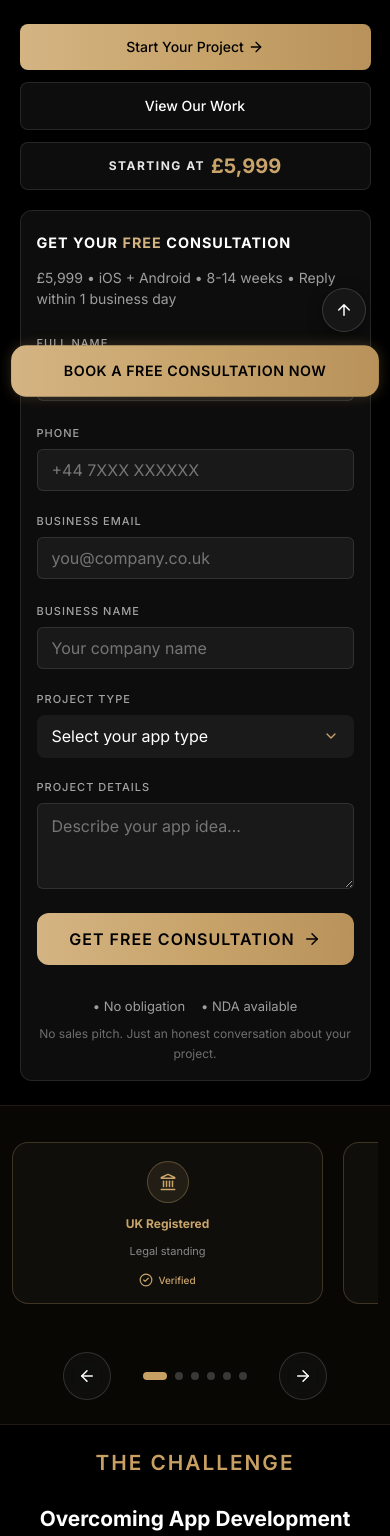
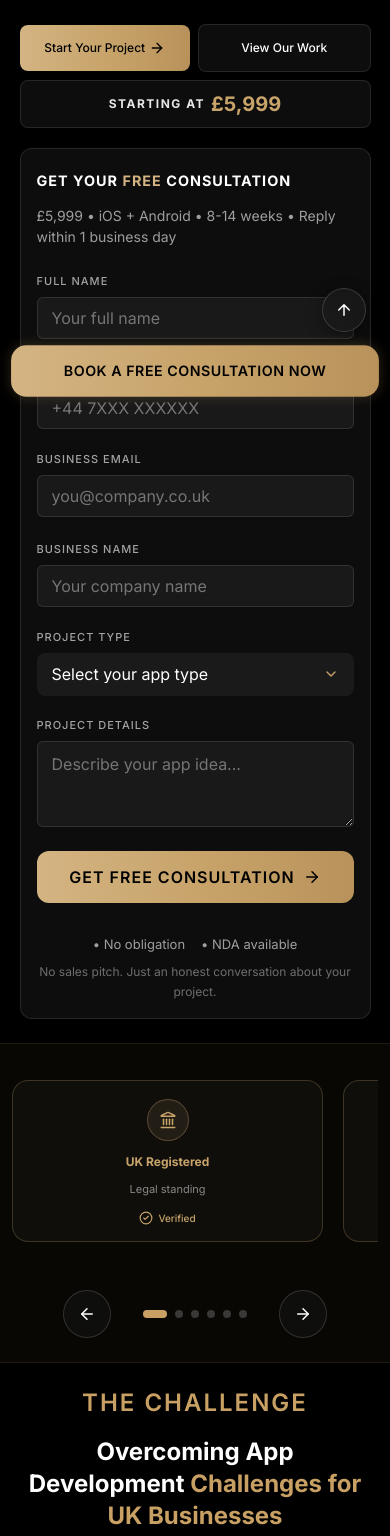
Before and after one commit to faheemnazir/landingpagedan, a React (Vite) app: page / in a window 390 px wide. Shown: the part 432-1968 px from the top of the page. Built offline with nearby package versions, Linux system fonts and the light colour scheme.

Commit message:
Fix: improve mobile responsiveness, make Hero buttons side-by-side, import Google Fonts for uniform layout

```diff
--- a/index.html
+++ b/index.html
@@ -5,6 +5,9 @@
     <link rel="icon" type="image/svg+xml" href="/favicon.svg" />
     <meta name="viewport" content="width=device-width, initial-scale=1.0" />
     <title>daneen-al-majaz</title>
+    <link rel="preconnect" href="https://fonts.googleapis.com">
+    <link rel="preconnect" href="https://fonts.gstatic.com" crossorigin>
+    <link href="https://fonts.googleapis.com/css2?family=Inter:wght@300;400;500;600;700;800;900&display=swap" rel="stylesheet">
   </head>
   <body>
     <div id="root"></div>
--- a/src/components/Challenges.css
+++ b/src/components/Challenges.css
@@ -190,19 +190,21 @@
 }
 
 /* ── Responsive breakpoints ── */
-@media (max-width: 1024px) and (orientation: portrait) {
+@media (max-width: 1024px) {
   .challenges {
-    padding-top: 40px;
-    padding-bottom: 40px;
+    padding-top: 32px;
+    padding-bottom: 32px;
   }
 
   .challenges-grid {
+    display: grid;
+    grid-template-columns: repeat(2, 1fr);
     gap: 20px;
   }
 
   .challenge-card {
-    flex: 0 0 calc((100% - 20px) / 2);
-    min-height: 420px;
+    min-height: auto;
+    height: 100%;
   }
 
   .challenges-callout {
@@ -215,24 +217,24 @@
   }
 }
 
-@media (max-width: 768px) and (orientation: portrait) {
+@media (max-width: 768px) {
   .challenges {
-    padding-top: 48px;
-    padding-bottom: 48px;
+    padding-top: 24px;
+    padding-bottom: 24px;
   }
 
   .challenges-header {
-    margin-bottom: 32px;
+    margin-bottom: 24px;
   }
 
   .challenges-header .badge {
-    margin-bottom: 28px;
+    margin-bottom: 16px;
   }
 
   .challenges-header h2 {
-    font-size: 1.3rem;
+    font-size: 1.5rem;
     line-height: 1.35;
-    margin-bottom: 28px;
+    margin-bottom: 16px;
   }
 
   .challenges-subtitle {
@@ -247,6 +249,8 @@
     -webkit-overflow-scrolling: touch;
     scrollbar-width: none;
     -ms-overflow-style: none;
+    gap: 16px;
+    padding-bottom: 16px;
   }
 
   .challenges-grid::-webkit-scrollbar {
@@ -254,10 +258,11 @@
   }
 
   .challenge-card {
-    flex: 0 0 85%;
+    flex: 0 0 88%;
     height: auto;
-    min-height: 380px;
+    min-height: auto;
     scroll-snap-align: start;
+    padding: 24px 16px;
   }
 
   .card-top {
@@ -266,5 +271,6 @@
 
   .challenges-callout {
     border-radius: 16px;
+    padding: 20px 16px;
   }
 }
--- a/src/components/Hero.css
+++ b/src/components/Hero.css
@@ -371,7 +371,7 @@
 }
 
 
-@media (max-width: 1024px) and (orientation: portrait) {
+@media (max-width: 1024px) {
   .hero {
     grid-template-columns: 1fr;
     gap: 32px;
@@ -429,7 +429,7 @@
   }
 }
 
-@media (max-width: 768px) and (orientation: portrait) {
+@media (max-width: 768px) {
   .hero {
     padding-top: 20px;
     padding-bottom: 32px;
@@ -520,13 +520,16 @@
   }
 
   .btn-start, .btn-view {
-    width: 100%;
-    flex: none;
+    min-width: 100px;
+    font-size: 12px;
+    padding: 10px 8px;
+    gap: 4px;
   }
 
   .hero-actions {
-    flex-direction: column;
-    align-items: stretch;
+    flex-direction: row;
+    align-items: center;
+    gap: 8px;
   }
 
   .hero-pricing-badge {
--- a/src/components/Process.css
+++ b/src/components/Process.css
@@ -124,7 +124,7 @@
   margin-bottom: 24px;
 }
 
-@media (max-width: 1024px) and (orientation: portrait) {
+@media (max-width: 1024px) {
   .process-timeline {
     display: flex;
     flex-wrap: nowrap;
@@ -152,7 +152,7 @@
   }
 }
 
-@media (max-width: 768px) and (orientation: portrait) {
+@media (max-width: 768px) {
   .process {
     padding-top: 24px;
     padding-bottom: 24px;
--- a/src/components/Services.css
+++ b/src/components/Services.css
@@ -98,7 +98,7 @@
 
 
 
-@media (max-width: 768px) and (orientation: portrait) {
+@media (max-width: 768px) {
   .services-grid {
     display: flex;
     flex-wrap: nowrap;
--- a/src/components/TechStack.css
+++ b/src/components/TechStack.css
@@ -203,14 +203,14 @@
   color: #ef4444;
 }
 
-@media (max-width: 1024px) and (orientation: portrait) {
+@media (max-width: 1024px) {
   .tech-flat-card {
     flex: 0 0 190px;
     min-width: 190px;
   }
 }
 
-@media (max-width: 768px) and (orientation: portrait) {
+@media (max-width: 768px) {
   .tech-stack {
     padding-top: 32px;
     padding-bottom: 32px;
--- a/src/components/TechStack.jsx
+++ b/src/components/TechStack.jsx
@@ -231,7 +231,7 @@ const TechStack = () => {
     <section className="tech-stack container" id="tech-stack">
       <div className="tech-stack-header">
         <h2 className="heading-lg">
-          What Technologies Does <span className="text-gold" style={{ color: '#dfb15b', borderBottom: '2px solid #dfb15b', paddingBottom: '4px' }}>Daneen Al Majaz</span> <br className="tech-br-desktop" /> Use for Mobile App Development?
+          What Technologies Does <span className="text-gold" >Daneen Al Majaz</span> <br className="tech-br-desktop" /> Use for Mobile App Development?
         </h2>
         <div className="title-underline"></div>
         <p className="text-body tech-stack-subtitle">
--- a/src/components/Testimonials.css
+++ b/src/components/Testimonials.css
@@ -153,7 +153,7 @@
   color: var(--text-secondary);
 }
 
-@media (max-width: 1024px) and (orientation: portrait) {
+@media (max-width: 1024px) {
   .testimonial-card {
     flex: 0 0 320px;
     scroll-snap-align: center;
@@ -161,7 +161,7 @@
   }
 }
 
-@media (max-width: 768px) and (orientation: portrait) {
+@media (max-width: 768px) {
   .testimonials-grid {
     display: flex;
     flex-direction: row;
--- a/src/components/TrustBar.css
+++ b/src/components/TrustBar.css
@@ -107,7 +107,7 @@
 /* ==========================================
    RESPONSIVE
    ========================================== */
-@media (max-width: 1024px) and (orientation: portrait) {
+@media (max-width: 1024px) {
   .trust-bar {
     padding: 36px 16px;
   }
@@ -118,7 +118,7 @@
   }
 }
 
-@media (max-width: 768px) and (orientation: portrait) {
+@media (max-width: 768px) {
   .trust-bar {
     padding: 28px 12px;
   }
```
Also changed, not shown: src/components/Portfolio.css (+5 -5 lines), src/index.css (+5 -5 lines).
